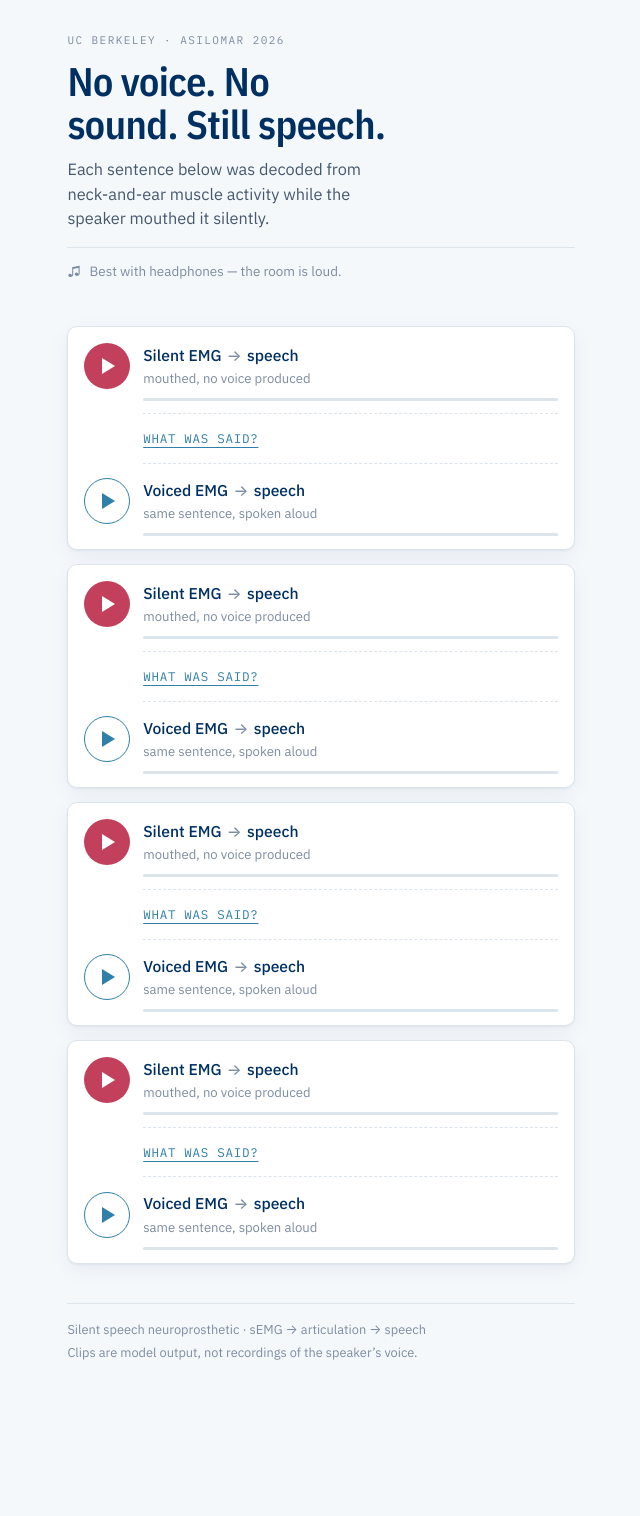
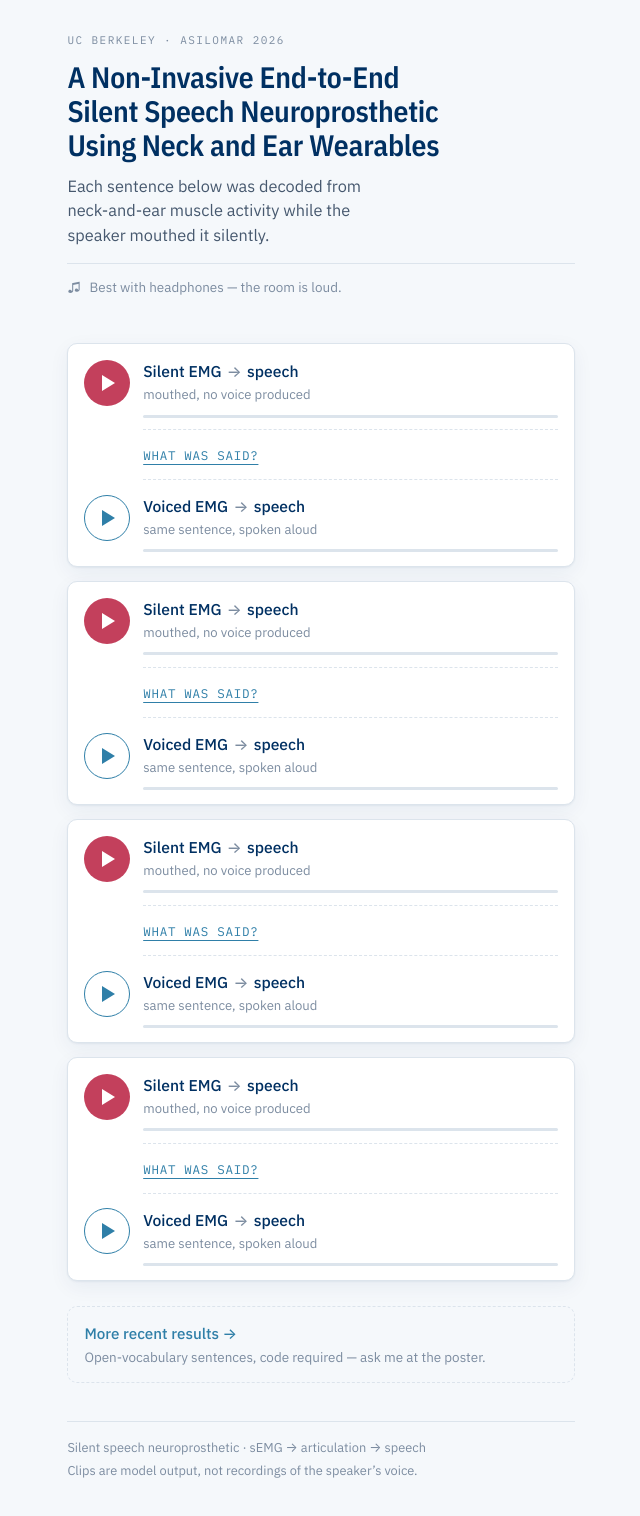
Before and after one commit to SilentHill12/Silent-Speech-Synthesis-Asilomar, a plain HTML site: page index.html in a window 1280 px wide. Shown: the whole page, without its empty margins (319-959 px from the left). Before the commit the page ends 1418 px from the top, so only its background shows below. Drawn offline with nearby package versions, Linux system fonts and the light colour scheme.

Commit message:
Add files via upload

```diff
--- a/index.html
+++ b/index.html
@@ -3,9 +3,9 @@
 <head>
 <meta charset="utf-8">
 <meta name="viewport" content="width=device-width, initial-scale=1">
-<meta name="description" content="Speech decoded from neck-and-ear muscle activity while the speaker mouthed each sentence silently. UC Berkeley, Asilomar 2026.">
+<meta name="description" content="Audio demo: speech decoded from neck-and-ear muscle activity while the speaker mouthed each sentence silently. UC Berkeley, Asilomar Bioelectronics Symposium 2026.">
 <meta name="theme-color" content="#003062">
-<title>Speech From Silent EMG</title>
+<title>A Non-Invasive End-to-End Silent Speech Neuroprosthetic Using Neck and Ear Wearables</title>
 <link rel="stylesheet" href="https://fonts.googleapis.com/css2?family=IBM+Plex+Mono:wght@400;500&family=IBM+Plex+Sans:wght@400;500;600&family=IBM+Plex+Sans+Condensed:wght@600&display=swap">
 </head>
 <body>
@@ -72,8 +72,8 @@ header { display: flex; flex-direction: column; gap: .7rem; margin-bottom: 2rem;
 }
 h1 {
   font-family: "IBM Plex Sans Condensed", "IBM Plex Sans", sans-serif;
-  font-weight: 600; font-size: clamp(1.9rem, 7.5vw, 2.5rem);
-  line-height: 1.08; letter-spacing: -.012em; margin: 0; text-wrap: balance;
+  font-weight: 600; font-size: clamp(1.42rem, 5.4vw, 1.85rem);
+  line-height: 1.16; letter-spacing: -.008em; margin: 0; text-wrap: balance;
 }
 .lede { margin: 0; color: var(--ink-2); font-size: 1.02rem; max-width: 32ch; }
 .note {
@@ -146,6 +146,11 @@ h1 {
   * { animation: none !important; transition: none !important; }
 }
 
+.more { margin-top: 1.6rem; padding: .9rem 1rem; border: 1px dashed var(--line);
+  border-radius: 10px; font-size: .95rem; }
+.more a { color: var(--accent); font-weight: 500; text-decoration: none; }
+.more a:hover { text-decoration: underline; }
+.more span { color: var(--ink-3); font-size: .84rem; }
 footer {
   margin-top: 2.4rem; padding-top: 1rem; border-top: 1px solid var(--line);
   font-size: .8rem; color: var(--ink-3);
@@ -156,7 +161,7 @@ footer {
 <div class="wrap">
   <header>
     <span class="eyebrow">UC Berkeley &middot; Asilomar 2026</span>
-    <h1>No voice. No sound. Still speech.</h1>
+    <h1>A Non-Invasive End-to-End Silent Speech Neuroprosthetic Using Neck and Ear Wearables</h1>
     <p class="lede">Each sentence below was decoded from neck-and-ear muscle
       activity while the speaker mouthed it silently.</p>
     <p class="note"><span>&#9835;</span><span>Best with headphones &mdash; the room is loud.</span></p>
@@ -280,6 +285,8 @@ footer {
         <div class="track" data-for="wed-1108-2017-voiced"><i></i></div>
       </article>
     </section>
+  <p class="more"><a href="./extra.html">More recent results &rarr;</a><br>
+    <span>Open-vocabulary sentences, code required &mdash; ask me at the poster.</span></p>
   <footer>
     <span>Silent speech neuroprosthetic &middot; sEMG &rarr; articulation &rarr; speech</span>
     <span>Clips are model output, not recordings of the speaker&rsquo;s voice.</span>
```
